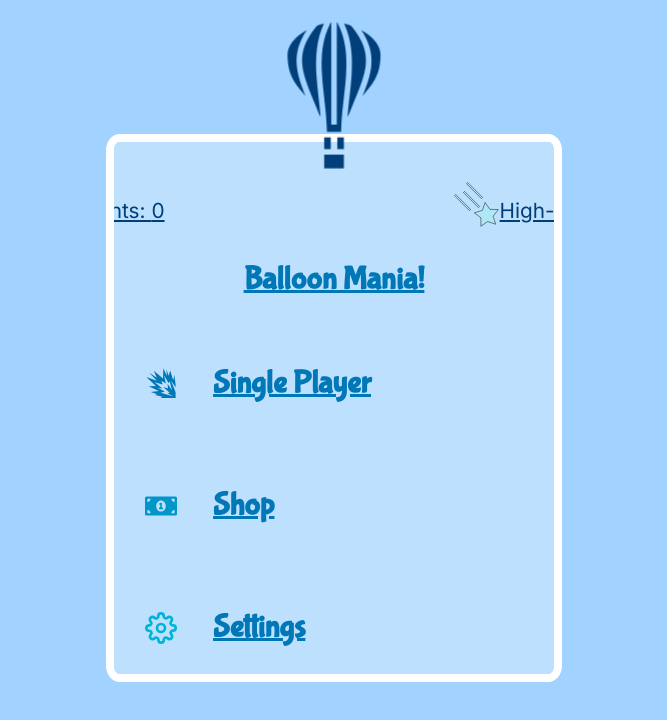
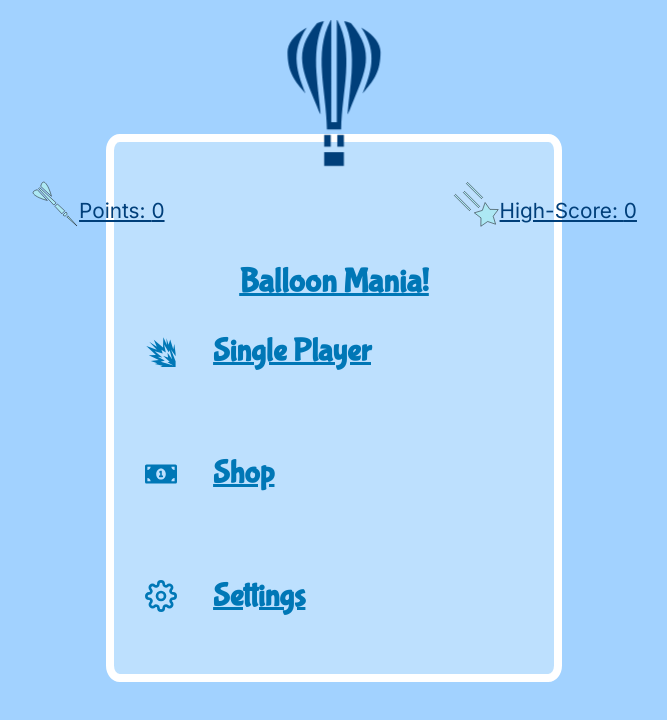
Before and after one commit to AngelOfTheSkyGod/BalloonMania, a React (Create React App) app: page / in a window 1280 px wide. Shown: the top 720 px of the page, without its empty margins (306-973 px from the left). Built offline with nearby package versions, Linux system fonts and the light colour scheme.

Commit message:
added animations on input. timing priority issues

```diff
--- a/src/App.js
+++ b/src/App.js
@@ -5,11 +5,15 @@ import style from "./style.css";
 
 export default function App() {
   const [mode, setMode] = React.useState("Menu");
+  const [showMenu, setShowMenu] = React.useState(true);
   const [points, setPoints] = React.useState(0);
   const [score, setScore] = React.useState(0);
   const [highScore, setHighScore] = React.useState(0);
 
-  const page =
+  const menuCooldown = React.useRef(false);
+
+  //
+  return (
     (mode === "Menu" && (
       <Menu
         mode={mode}
@@ -20,10 +24,13 @@ export default function App() {
         setScore={setScore}
         highScore={highScore}
         sethighScore={setHighScore}
+        menuCooldown={menuCooldown}
+        showMenu={showMenu}
+        setShowMenu={setShowMenu}
       />
     )) ||
-    (mode === "SinglePlayer" && (
-      <SinglePlayer
+    (mode === "Single Player" && (
+      <Menu
         mode={mode}
         setMode={setMode}
         points={points}
@@ -32,7 +39,10 @@ export default function App() {
         setScore={setScore}
         highScore={highScore}
         sethighScore={setHighScore}
+        menuCooldown={menuCooldown}
+        showMenu={showMenu}
+        setShowMenu={setShowMenu}
       />
-    ));
-  return page;
+    ))
+  );
 }
--- /dev/null
+++ b/src/components/Animations/Animation.js
@@ -0,0 +1,11 @@
+export default [
+  {
+    animation: "button-transition 2s ease-out forwards",
+  },
+  {
+    animation: "menu-button-click 1s ease-out 1s forwards",
+  },
+  {
+    animation: "balloon-transition 1s",
+  },
+];
--- a/src/components/GameScripts/Menu.js
+++ b/src/components/GameScripts/Menu.js
@@ -1,21 +1,22 @@
 import React from "react";
 import MenuItems from "../MenuComponents/MenuItems";
 import { GiAirBalloon } from "react-icons/gi";
+import Animation from "../Animations/Animation";
+
 export default function Menu(props) {
+  console.log(props);
   const page = (
-    <div className="menu-container">
+    <div
+      className="menu-container"
+      style={props.showMenu == false ? Animation[1] : {}}
+    >
       <div className="menu-background">
-        <GiAirBalloon className="menu-balloon" color="#003f7a" />
-        <MenuItems
-          mode={props.mode}
-          setMode={props.setMode}
-          points={props.points}
-          setPoints={props.setPoints}
-          score={props.score}
-          setScore={props.setScore}
-          highScore={props.highScore}
-          sethighScore={props.setHighScore}
+        <GiAirBalloon
+          className="menu-balloon"
+          color="#003f7a"
+          style={props.showMenu == false ? Animation[2] : {}}
         />
+        <MenuItems props={props} />
       </div>
     </div>
   );
--- a/src/components/MenuComponents/DisplayStats.js
+++ b/src/components/MenuComponents/DisplayStats.js
@@ -2,12 +2,13 @@ import { GiDart } from "react-icons/gi";
 import { GiFallingStar } from "react-icons/gi";
 
 export default function DisplayStats(props) {
+  console.log(props.props);
   return (
     <nav>
       <ul className="display-navbar">
         <li className="display-container">
           <GiDart size="3rem" color="#ADE8F4" stroke="black" strokeWidth="5" />
-          <h1 className="display-title">Points: {props.points}</h1>
+          <h1 className="display-title">Points: {props.props.points}</h1>
         </li>
         <li className="display-container">
           <GiFallingStar
@@ -16,7 +17,7 @@ export default function DisplayStats(props) {
             stroke="black"
             strokeWidth="5"
           />
-          <h1 className="display-title">High-Score: {props.highScore}</h1>
+          <h1 className="display-title">High-Score: {props.props.highScore}</h1>
         </li>
       </ul>
     </nav>
--- a/src/components/MenuComponents/MenuItems.js
+++ b/src/components/MenuComponents/MenuItems.js
@@ -4,18 +4,9 @@ import Title from "./Title";
 export default function MenuItems(props) {
   return (
     <div className="menu-inner-background">
-      <DisplayStats
-        mode={props.mode}
-        setMode={props.setMode}
-        points={props.points}
-        setPoints={props.setPoints}
-        score={props.score}
-        setScore={props.setScore}
-        highScore={props.highScore}
-        sethighScore={props.setHighScore}
-      />
+      <DisplayStats props={props.props} />
       <Title />
-      <NavBar />
+      <NavBar props={props.props} />
     </div>
   );
 }
--- a/src/components/MenuComponents/Navbar.js
+++ b/src/components/MenuComponents/Navbar.js
@@ -1,11 +1,37 @@
 import { FiSettings } from "react-icons/fi";
 import { FaMoneyBillAlt } from "react-icons/fa";
 import { GiCornerExplosion } from "react-icons/gi";
+import Animation from "../Animations/Animation";
+
+function updateMode(mode, setMode, cooldown, setShowMenu) {
+  if (cooldown.current) {
+    return;
+  }
+  setShowMenu(false);
+  setTimeout(() => {
+    setMode(mode);
+  }, "1000");
+  cooldown.current = true;
+}
+
 export default function Navbar(props) {
+  console.log("mode shown: " + props.props.mode + props.props.showMenu);
   return (
     <nav className="navbar-selection">
       <ul className="selection-navbar">
-        <li className="selection-container">
+        <li
+          style={props.props.showMenu == false ? Animation[0] : {}}
+          className="selection-container"
+          role="button"
+          onClick={() =>
+            updateMode(
+              "Single Player",
+              props.props.setMode,
+              props.props.menuCooldown,
+              props.props.setShowMenu
+            )
+          }
+        >
           <GiCornerExplosion
             className="selection-icon"
             size="2rem"
@@ -13,16 +39,32 @@ export default function Navbar(props) {
           />
           <h1 className="selection-title">Single Player</h1>
         </li>
-        <li className="selection-container">
+        <li
+          className="selection-container"
+          role="button"
+          onClick={() =>
+            updateMode("Shop", props.props.setMode, props.props.menuCooldown)
+          }
+        >
           <FaMoneyBillAlt
             className="selection-icon"
             size="2rem"
-            color="#0096C7"
+            color="#0077B6"
           />
           <h1 className="selection-title">Shop</h1>
         </li>
-        <li className="selection-container">
-          <FiSettings className="selection-icon" size="2rem" color="#00B4D8" />
+        <li
+          className="selection-container"
+          role="button"
+          onClick={() =>
+            updateMode(
+              "Settings",
+              props.props.setMode,
+              props.props.menuCooldown
+            )
+          }
+        >
+          <FiSettings className="selection-icon" size="2rem" color="#0077B6" />
           <h1 className="selection-title">Settings</h1>
         </li>
       </ul>
--- a/src/components/MenuComponents/Title.js
+++ b/src/components/MenuComponents/Title.js
@@ -3,7 +3,7 @@ import React from "react";
 import { GiBalloons } from "react-icons/gi";
 export default function Title() {
   return (
-    <div class="title-navbar">
+    <div className="title-navbar">
       <GiBalloons size="3rem" color="black" />
       <h1 className="game-title"> Balloon Mania! </h1>
       <GiBalloons size="3rem" color="black" />
--- a/src/style.css
+++ b/src/style.css
@@ -29,7 +29,7 @@
   padding-right: 1%;
   padding-top: 5%;
   padding-bottom: 5%;
-  overflow: auto;
+  /* overflow: auto; */
 
   border: 0.5rem solid white;
   border-style: solid;
@@ -72,6 +72,7 @@
   text-align: center;
   font-family: "Bubblegum Sans", cursive;
   white-space: nowrap;
+  font-size: 2.1rem;
   text-decoration: underline;
   color: #0077b6;
   box-sizing: border-box;
@@ -99,7 +100,7 @@
   list-style-type: none;
   display: flex;
   flex-direction: column;
-  height: 100%;
+  box-sizing: border-box;
   gap: 2rem;
 }
 
@@ -117,7 +118,6 @@
   display: flex;
   flex-direction: row;
   align-items: center;
-  top: 2rem;
   left: -25%;
   gap: 13%;
 }
@@ -126,6 +126,10 @@
   border-radius: 5%;
   background-color: #48cae4;
   left: 0%;
+}
+.menu-button {
+  background: transparent;
+  border: none;
 }
 /* DEVICE RESPONSIVE MANAGER */
 /* even smaller phones */
@@ -161,7 +165,7 @@
 
 @keyframes menuBalloonAnimation {
   0% {
-    transform: translateY(0.2%) scaleX(95%);
+    transform: translateY(-5%) scaleX(95%);
   }
   100% {
     transform: translateY(4%) scaleX(100%);
@@ -175,3 +179,32 @@
   top: 0.2%;
   animation: menuBalloonAnimation 1s ease-out forwards infinite alternate;
 }
+
+@keyframes button-transition {
+  0% {
+    transform: translateX(0%);
+  }
+  100% {
+    transform: translateX(100%);
+  }
+}
+
+@keyframes balloon-transition {
+  0% {
+    transform: translateY(0%);
+    opacity: 0;
+  }
+  100% {
+    transform: translateY(-100%);
+    opacity: 1;
+  }
+}
+
+@keyframes menu-button-click {
+  0% {
+    transform: translateY(0%);
+  }
+  100% {
+    transform: translateY(100%);
+  }
+}
```
